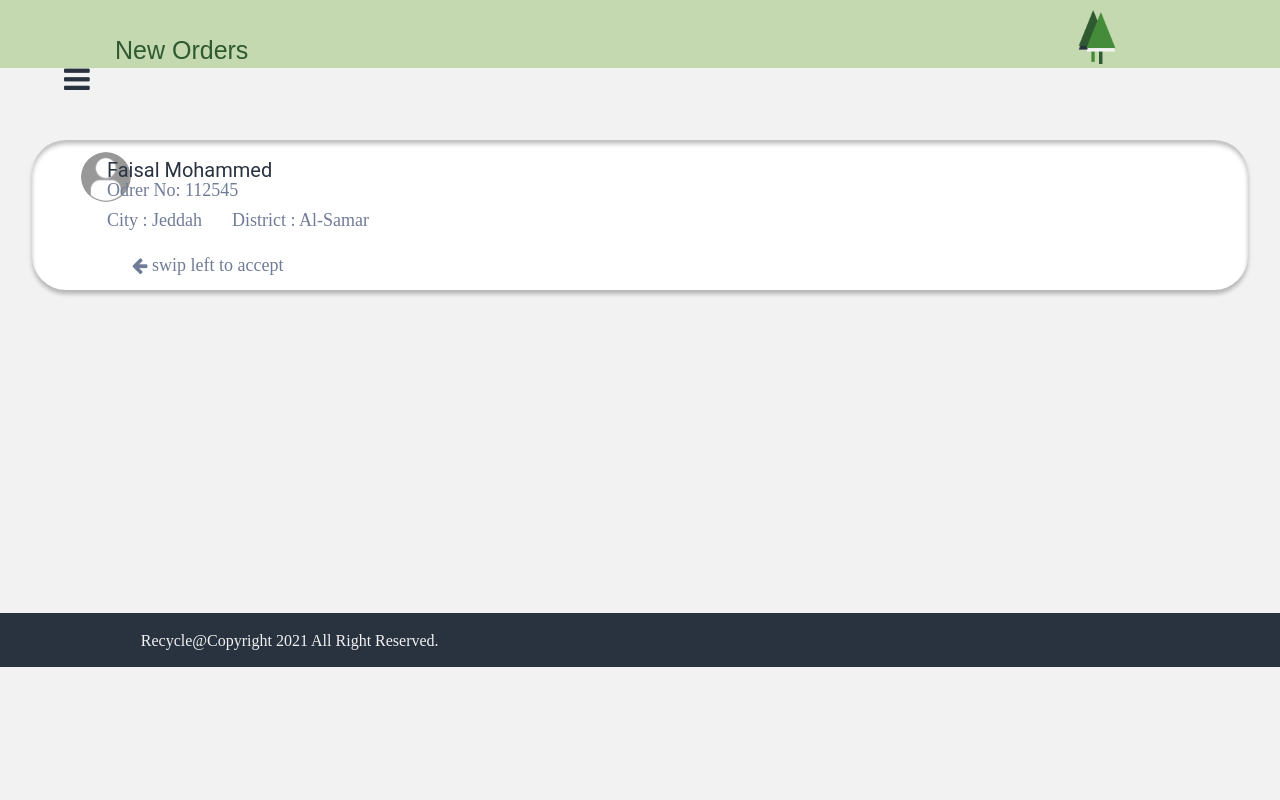
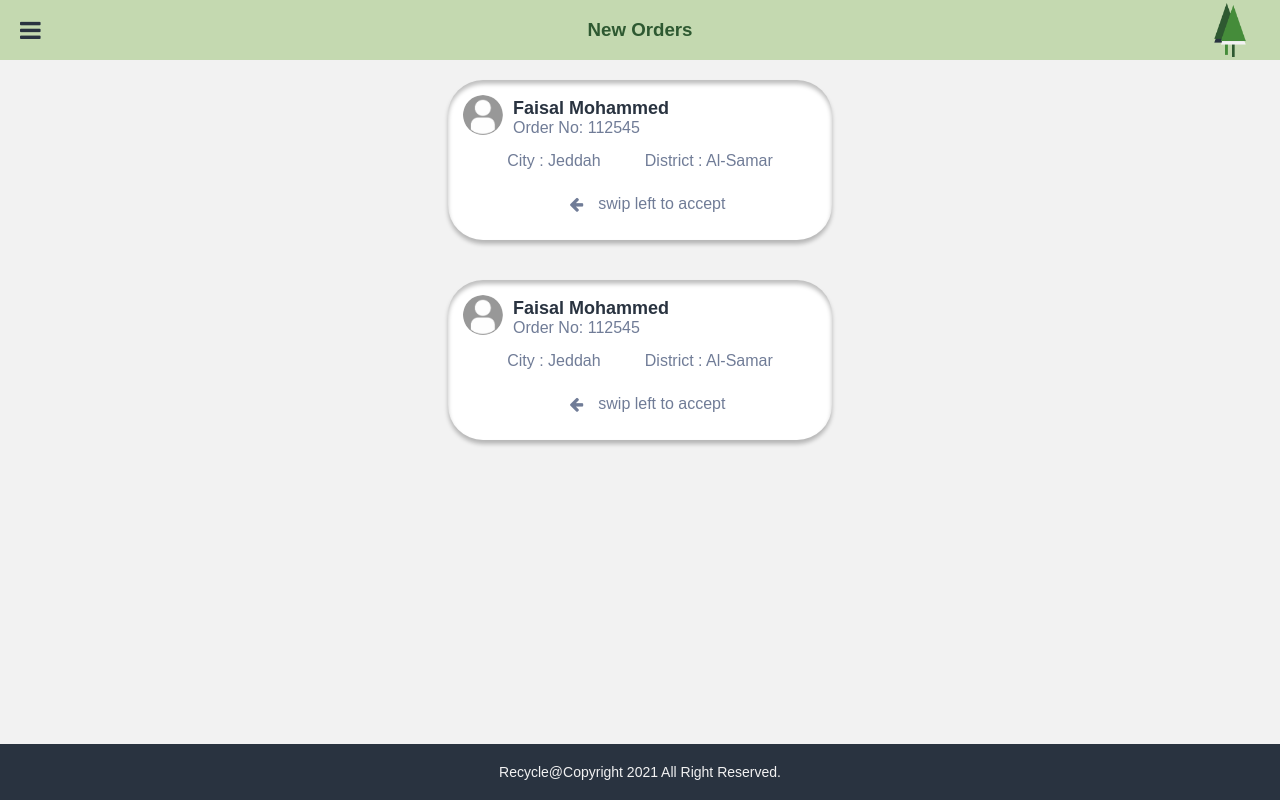
Before and after one commit to AlbaqamiAziz/Recycle-Project-FCIT-26-, a plain HTML site: page pages/DriverPages/HomePage.html in a window 1280 px wide. Drawn offline with Linux system fonts and the light colour scheme.

Commit message:
edit driver homePage
compliet the design and more responseve

```diff
--- a/pages/DriverPages/HomePage.html
+++ b/pages/DriverPages/HomePage.html
@@ -4,40 +4,74 @@
 <head>
     <meta charset="UTF-8">
     <meta name="viewport" content="width=device-width, initial-scale=1.0">
-    <title>Document</title>
+    <title>Recycle | New orders</title>
     <link rel="stylesheet" href="https://cdnjs.cloudflare.com/ajax/libs/font-awesome/4.7.0/css/font-awesome.min.css">
     <link rel="stylesheet" href="../../style/DriverStyle/HomePagestyle.css">
 
 </head>
 
 <body>
-    <div class="Home-Bar">
-        <i class="fa fa-bars"></i></button>
-        <p class=header> New Orders</p>
-        <img class="Logo" ; src="tree-Logo.png" ;>
+    <div class="container">
+        <!-- nav bar -->
+        <div class="top-bar">
+            <div class="bars">
+                <i class="fa fa-bars"></i>
+            </div>
+            <div class="page-title">
+                <h3>New Orders</h3>
+            </div>
+            <div class="logo-container">
+                <img class="Logo" src="tree-Logo.png">
+            </div>
         </div>
 
-
-        <div class="odrer">
-            <img class="user" ; src="user.png" ;>
-
+        <!-- orders section -->
+        <div class="orders">
+            <div class="order">
+                <div class="top-container">
+                    <div class="icon">
+                        <img class="user" src="user.png">
+                    </div>
+                    <div class="text">
                         <p class="name">Faisal Mohammed</p>
-            <p class="orderNo">Odrer No: 112545</p>
+                        <p class="orderNo">Order No: 112545</p>
+                    </div>
+                </div>
+                <div class="mid-container">
                     <p class="city">City : Jeddah </p>
                     <p class="Dis">District : Al-Samar</p>
-            <i class="fa fa-arrow-left" ></i>
+                </div>
+                <div class="bottom-container">
+                    <i class="fa fa-arrow-left"></i>
                     <p class="swip"> swip left to accept</p>
-
-
                 </div>
-        <div class="sing">
-            <p class="copyright">Recycle@Copyright 2021 All Right Reserved.</p>
-
+            </div>
+            <div class="order">
+                <div class="top-container">
+                    <div class="icon">
+                        <img class="user" src="user.png">
+                    </div>
+                    <div class="text">
+                        <p class="name">Faisal Mohammed</p>
+                        <p class="orderNo">Order No: 112545</p>
+                    </div>
+                </div>
+                <div class="mid-container">
+                    <p class="city">City : Jeddah </p>
+                    <p class="Dis">District : Al-Samar</p>
+                </div>
+                <div class="bottom-container">
+                    <i class="fa fa-arrow-left"></i>
+                    <p class="swip"> swip left to accept</p>
+                </div>
+            </div>
         </div>
 
-
-
-
+        <!-- footer -->
+        <div class="footer">
+            <p class="copyright">Recycle@Copyright 2021 All Right Reserved.</p>
+        </div>
+    </div>
 </body>
 
 </html>
--- a/style/DriverStyle/HomePagestyle.css
+++ b/style/DriverStyle/HomePagestyle.css
@@ -6,141 +6,145 @@
 }
 
 body {
-    background-color: #F2F2F2;
+    background-color: #f2f2f2;
 }
 
-.Home-Bar {
-    background-color: #C4D9B0;
-    height: 68px;
-    width: auto;
+.container {
     display: flex;
-    position: relative;
+    flex-direction: column;
+    justify-content: space-between;
+    height: 100vh;
+}
+
+/* Nav bar */
+.top-bar {
+    background-color: #c4d9b0;
+    display: flex;
+    align-items: center;
+    justify-content: center;
+    padding: 0 20px;
+}
+
+.bars,
+.page-title,
+.logo-container {
+    flex: 1;
 }
 
 .fa-bars {
-    font-size: 30px;
-    margin-top: 5%;
-    margin-left: 5%;
-    background-color: #C4D9B0;
+    font-size: 24px;
+    background-color: #c4d9b0;
     color: #293340;
 }
 
 .Logo {
-    position: absolute;
-    top: 10%;
-    left: 83%;
-    width: 70px;
+    width: 60px;
     height: 60px;
-    background-color: #C4D9B0;
+    background-color: #c4d9b0;
+    float: right;
 }
 
-.header {
-    position: absolute;
-    font-style: normal;
-    font-size: 25px;
-    line-height: 38px;
-    left: 115px;
-    top: 31px;
-    color: #2E5931;
-}
-.sing{
-    position: absolute;
-    background-color: #293340;
-    width: auto;
-    height: 54px;
-    top: 545px;
-    display: flex;
-    position: relative;
-}
-.copyright{
-    font-family: Adamina;
-    font-size: 16px;
-    color: #F2F2F2;
-    position: absolute;
-    top: 35%;
-    left: 11%;
-    width: 90%;
+.page-title h3 {
+    color: #2e5931;
+    text-align: center;
 }
 
+/* orders section */
 .orders {
-    height: 90%;
     display: flex;
     flex-direction: column;
-    justify-content: space-around;
+    align-items: center;
+    overflow-x: hidden;
+    overflow-y: auto;
+    flex: 1;
+}
+
+.order {
+    background-color: white;
+    border-radius: 35px;
+    width: 95%;
+    height: 160px;
+    box-shadow: 0px 4px 4px rgba(0, 0, 0, 0.25), inset 0px 4px 4px rgba(0, 0, 0, 0.25);
+    display: flex;
+    flex-direction: column;
+    justify-content: center;
+    color: #707c97;
+    padding: 15px;
+    margin: 20px auto;
+}
+
+/* devide the order into 3 parts */
+.top-container,
+.mid-container,
+.bottom-container {
+    display: flex;
+    flex: 1;
     align-items: center;
 }
 
-.odrer {
-    position: absolute;
-    top: 140px;
-    background-color: white;
-    border-radius: 34px;
-    left: 2.5%;
-    width: 95%;
-    height: 150px;
-    box-shadow: 0px 4px 4px rgba(0, 0, 0, 0.25), inset 0px 4px 4px rgba(0, 0, 0, 0.25);
-}
-
-
-
+/* first part */
 .name {
-    position: absolute;
-    font-size: 20px;
-    left: 75px;
-    top: 18px;
-    font-family: Roboto;
+    font-size: 18px;
+    font-weight: bold;
     text-transform: capitalize;
     color: #293340;
 }
-.user{
-    position: absolute;
-    height: 50px;
-    width: 50px;
-    top: 8%;
-    left: 4%;
+
+.user {
+    width: 35px;
     border-radius: 100%;
+    margin-right: 10px;
+}
 
+/* second & third part */
+.mid-container {
+    padding: 0 25px;
+    justify-content: space-evenly;
 }
-.orderNo{
-    position: absolute;
-    left: 75px;
-    top: 40px;
-    font-family: Abhaya Libre;
-    font-size: 18px;
-    color: #707C97;
+.bottom-container {
+    justify-content: center;
 }
-.city{
-    position: absolute;
-    left: 75px;
-    top: 70px;
-    font-family: Abhaya Libre;
-    font-size: 18px;
-    color: #707C97;
 
+.fa-arrow-left {
+    margin: 0 15px;
 }
-.Dis{
-    position: absolute;
-    left: 200px;
-    top: 70px;
-    font-family: Abhaya Libre;
-    font-size: 18px;
-    color: #707C97;
 
+/* footer */
+.footer {
+    background-color: #293340;
+    width: auto;
+    display: flex;
+    justify-content: center;
+    align-items: center;
+    height: 7vh;
 }
-.swip{
-    position: absolute;
-    left: 120px;
-    top: 115px;
-    width: 80%;
-    font-family: Abhaya Libre;
-    font-size: 18px;
-    color: #707C97;
+.copyright {
+    font-size: 14px;
+    color: #f2f2f2;
+}
 
+/* responsive */
+@media screen and (min-width: 768px) {
+    .order {
+        width: 52%;
+        padding: 15px;
+    }
+    .mid-container {
+        padding: 0 0;
+    }
+    .user {
+        width: 40px;
+    }
 }
-.fa-arrow-left {
-    position: absolute;
-    left: 100px;
-    top: 117px;
-    font-size: 18px;
-    color: #707C97;
+@media screen and (min-width: 1024px) {
+    .order {
+        width: 30%;
+        padding: 15px;
+    }
+    .mid-container {
+        padding: 0 0;
+    }
+    .user {
+        width: 40px;
+    }
 }
```
Lines whose indentation alone changed are shown as unchanged.
